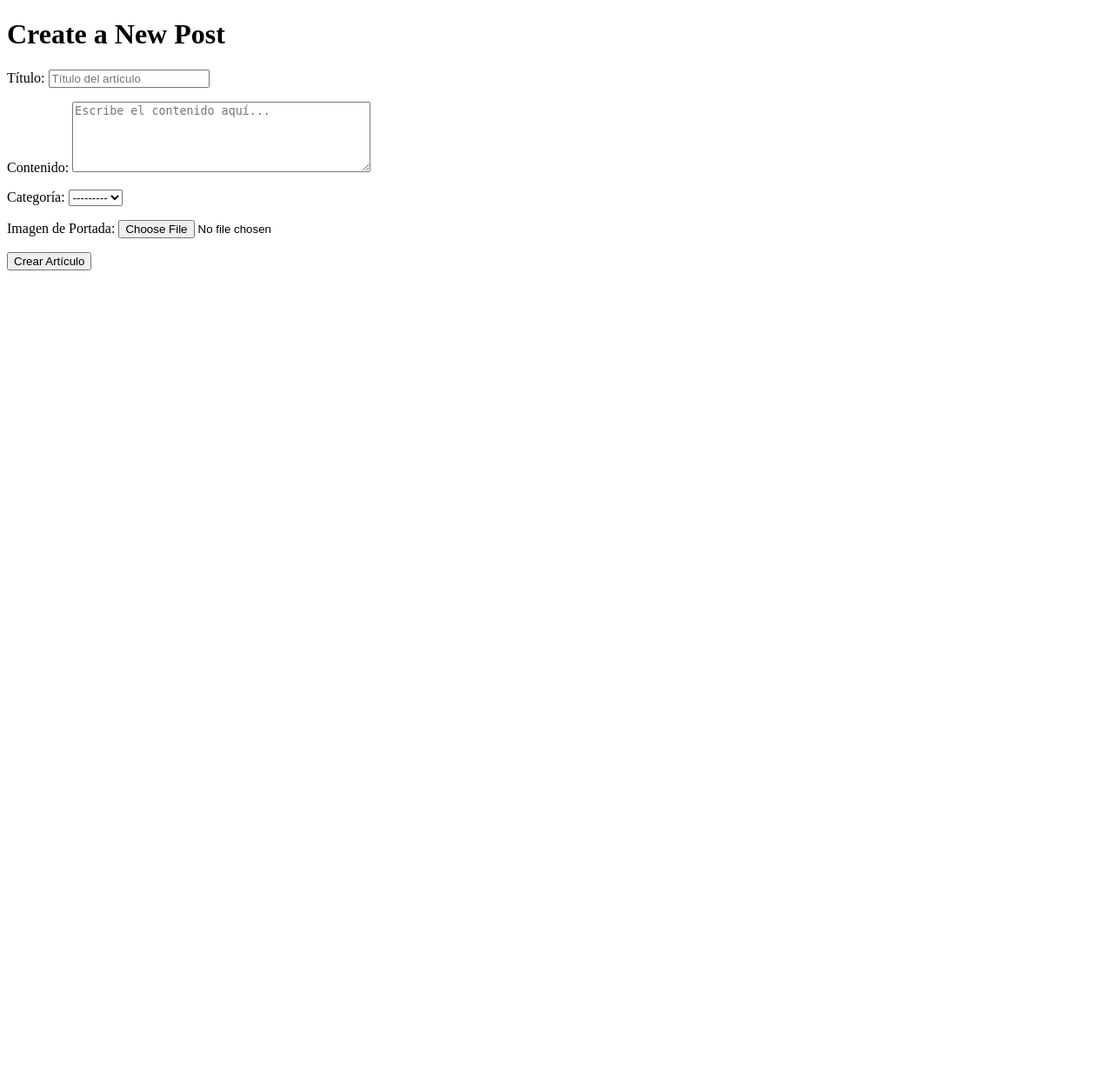
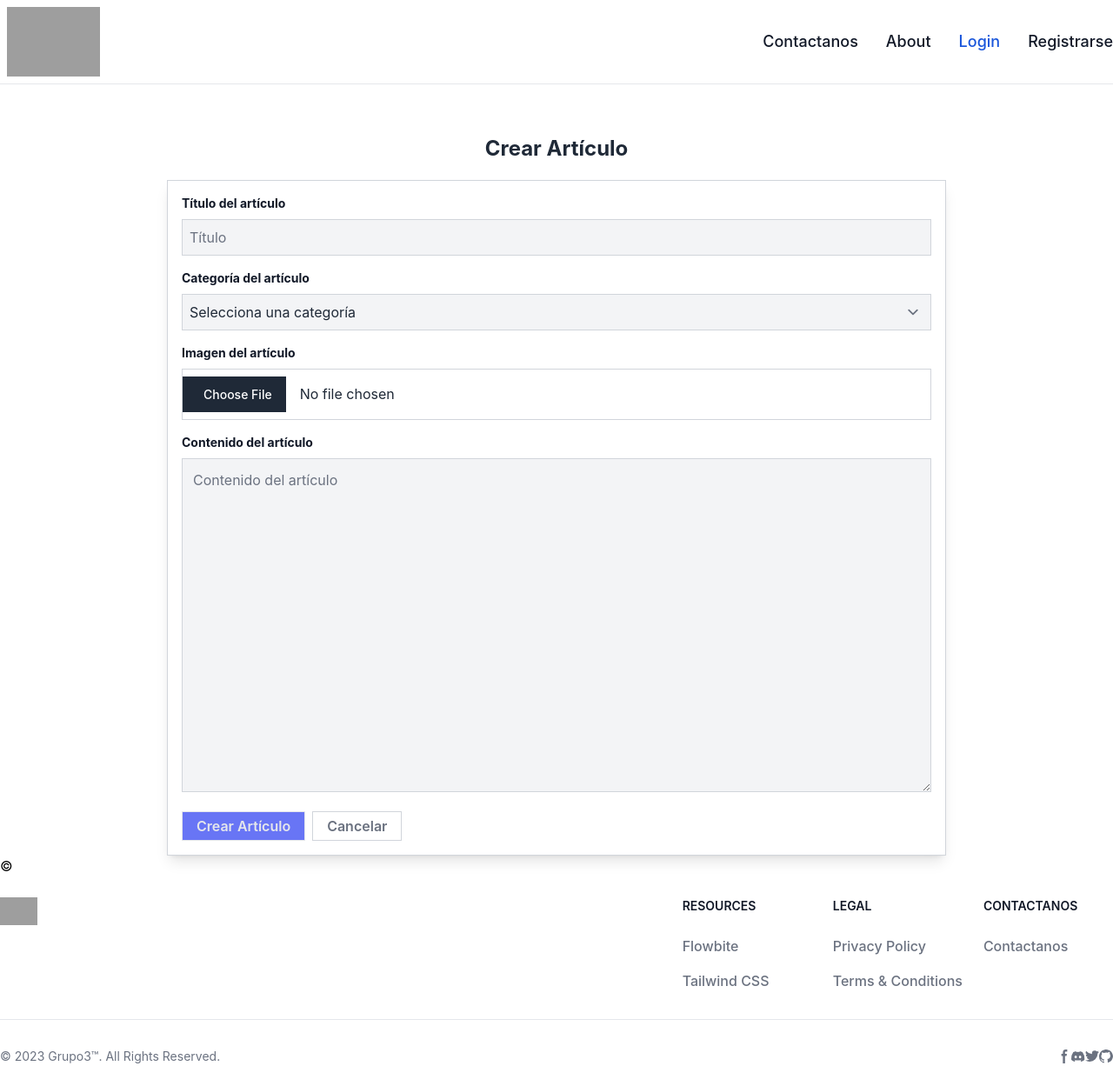
Before and after one commit to M0narc/django_news_app, a Django app: page /create/ in a window 1280 px wide. Shown: the whole page at 87% size. Before the commit the page ends 311 px from the top, so only its background shows below. Run offline with Django 5.2, Linux system fonts and the light colour scheme; data that the repository does not hold is empty; some libraries are stand-ins or nearby versions; grey boxes are pictures that could not be loaded.

Commit message:
Se dio estilo al formulario de crear articulo

```diff
--- a/src/apps/articulo/views.py
+++ b/src/apps/articulo/views.py
@@ -18,6 +18,7 @@ logger = logging.getLogger(__name__)
 
 # funcion para crear articulo/posteo
 def create_post(request):
+    categorias = Categoria.objects.all()  # Obtiene todas las categorías
     if request.method == 'POST':
         form = ArticuloForm(request.POST, request.FILES)  # Asegúrate de incluir request.FILES
         if form.is_valid():
@@ -28,7 +29,11 @@ def create_post(request):
     else:
         form = ArticuloForm()
 
-    return render(request, 'articulo/crear_articulo.html', {'form': form})
+    # Aquí agregas las categorías al contexto
+    return render(request, 'articulo/crear_articulo.html', {
+        'form': form,
+        'categorias': categorias,  # Pasa las categorías al contexto
+    })
 
 
 
--- a/src/templates/articulo/crear_articulo.html
+++ b/src/templates/articulo/crear_articulo.html
@@ -1,17 +1,45 @@
-<!DOCTYPE html>
-<html lang="es">
-<head>
-    <meta charset="UTF-8">
-    <meta name="viewport" content="width=device-width, initial-scale=1.0">
-    <title>Create Post</title>
-</head>
-<body>
-    <h1>Create a New Post</h1>
+{% extends 'base.html' %}
 
-    <form method="POST" enctype="multipart/form-data">
-        {% csrf_token %}
-        {{ form.as_p }}
-        <button type="submit">Crear Artículo</button>
-    </form>
-</body>
-</html>
+{% block content %}
+<!-- component -->
+<div class="heading text-center font-bold text-2xl m-5 text-gray-800">Crear Artículo</div>
+<style>
+  body {background:white !important;}
+</style>
+<div class="editor mx-auto w-full max-w-4xl flex flex-col text-gray-800 border border-gray-300 p-4 shadow-lg">
+  <form method="POST" enctype="multipart/form-data" action="{% url 'create_post' %}">
+
+    {% csrf_token %}
+
+    <!-- Título -->
+    <label class="block mb-2 text-sm font-bold text-gray-900">Título del artículo</label>
+    <input class="title bg-gray-100 border border-gray-300 p-2 mb-4 outline-none w-full" spellcheck="false"
+        placeholder="Título" type="text" name="titulo" value="{{ form.titulo.value|default_if_none:'' }}">
+
+    <!-- Categoría -->
+    <label class="block mb-2 text-sm font-bold text-gray-900">Categoría del artículo</label>
+    <select name="categoria" class="bg-gray-100 border border-gray-300 p-2 mb-4 outline-none w-full">
+      <option value="">Selecciona una categoría</option>
+      {% for categoria in categorias %}
+        <option value="{{ categoria.id }}" {% if categoria.id == form.instance.categoria.id %}selected{% endif %}>{{ categoria.nombre }}</option>
+      {% endfor %}
+    </select>
+
+    <!-- Imagen -->
+    <label class="block mb-2 text-sm font-bold text-gray-900">Imagen del artículo</label>
+    <input type="file" class="file-input mb-4 w-full border border-gray-300 p-2" name="imagen_portada">
+
+    <!-- Contenido -->
+    <label class="block mb-2 text-sm font-bold text-gray-900">Contenido del artículo</label>
+    <textarea class="description bg-gray-100 sec p-3 h-96 border border-gray-300 outline-none w-full"
+            spellcheck="false" placeholder="Contenido del artículo"
+            name="contenido">{{ form.contenido.value|default_if_none:'' }}</textarea>
+
+    <!-- Botones -->
+    <div class="buttons flex mt-4">
+      <button type="submit" class="btn border border-indigo-500 p-1 px-4 font-semibold cursor-pointer text-gray-200 bg-indigo-500">Crear Artículo</button>
+      <a href="{% url 'home' %}" class="btn border border-gray-300 p-1 px-4 font-semibold cursor-pointer text-gray-500 ml-2">Cancelar</a>
+    </div>
+  </form>
+</div>
+{% endblock %}
```
